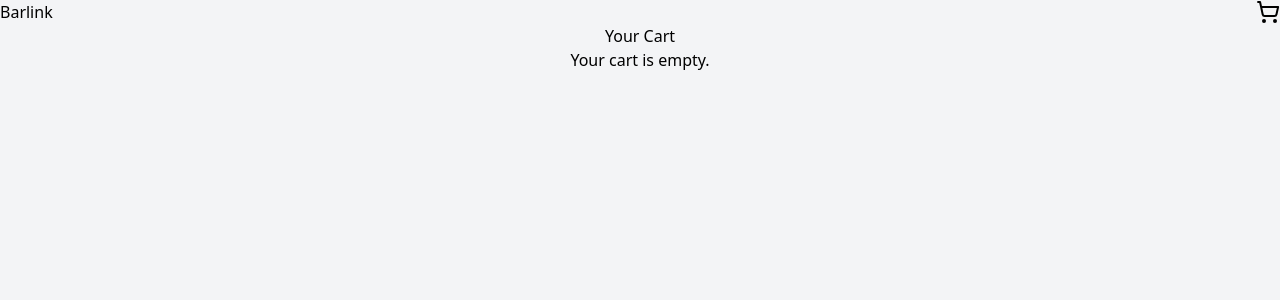
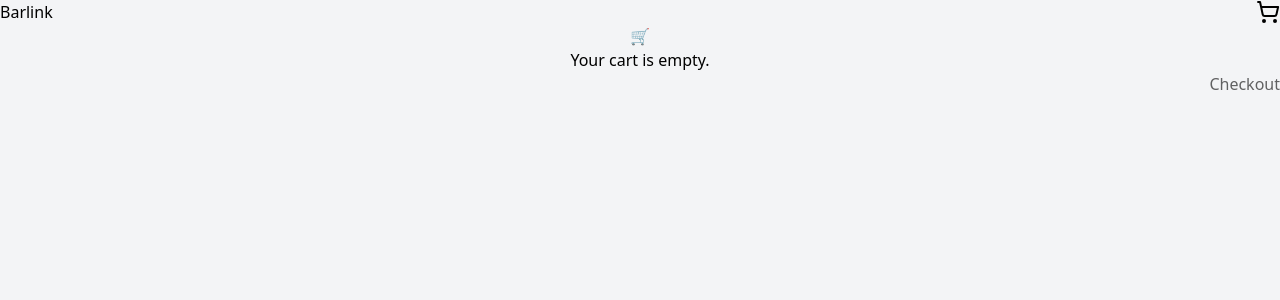
Before and after one commit to stephenchuks/barlink-frontend, a Next.js app: page /cart in a window 1280 px wide. Shown: the top 300 px of the page. Built offline with nearby package versions, Linux system fonts and the light colour scheme.

Commit message:
order placement (Cart → Checkout → Order API call)

```diff
--- a/src/app/cart/page.tsx
+++ b/src/app/cart/page.tsx
@@ -1,39 +1,56 @@
 'use client';
 
+import { useState } from 'react';
+import { useRouter } from 'next/navigation';
+import { toast } from 'sonner';
+import CartSummary from '@/components/CartSummary';
 import { useCart } from '@/context/CartContext';
-import CartItemRow from '@/components/CartItemRow';
-import CartSummary from '@/components/CartSummary';
-import { useEffect, useState } from 'react';
+import type { CartItem } from '@/interfaces/cart';
+import { api } from '@/lib/api';
 
-// For MVP: keep restaurantId in local state or derive from items
 export default function CartPage() {
-  const { items } = useCart();
-  const [restaurantId, setRestaurantId] = useState('');
+  const { items, clearCart } = useCart();
+  const [loading, setLoading] = useState(false);
+  const router = useRouter();
 
-  useEffect(() => {
-    if (items.length) {
-      setRestaurantId(items[0].menuId);
+  const handleCheckout = async () => {
+    if (items.length === 0) return toast.error('Cart is empty!');
+    setLoading(true);
+    try {
+      // Prepare payload for /api/orders
+      const payload = {
+        items: items.map((i: CartItem) => ({
+          menuItem: i.itemId,
+          quantity: i.quantity,
+          price: i.price,
+        })),
+      };
+      // Call backend API
+      const order = await api('/orders', {
+        method: 'POST',
+        body: JSON.stringify(payload),
+      });
+      toast.success('Order placed!');
+      clearCart();
+      router.push(`/orders/${order._id}`);
+    } catch (e: any) {
+      toast.error(e.message || 'Order failed.');
+    } finally {
+      setLoading(false);
     }
-  }, [items]);
-
-  if (!items.length) {
-    return (
-      <div className="max-w-xl mx-auto px-4 py-16 text-center">
-        <h1 className="text-2xl font-bold text-primary mb-4">Your Cart</h1>
-        <div className="text-gray-500">Your cart is empty.</div>
-      </div>
-    );
-  }
+  };
 
   return (
-    <div className="max-w-xl mx-auto px-4 py-8">
-      <h1 className="text-2xl font-bold text-primary mb-4">Your Cart</h1>
-      <div className="bg-white rounded-2xl shadow-card p-4">
-        {items.map(item => (
-          <CartItemRow key={item.itemId} item={item} />
-        ))}
-        <CartSummary />
-
+    <div className="pt-8">
+      <CartSummary />
+      <div className="max-w-md mx-auto mt-4 flex justify-end">
+        <button
+          className="bg-primary text-white rounded-xl py-2 px-6 font-semibold hover:bg-primary/90 transition disabled:opacity-60"
+          onClick={handleCheckout}
+          disabled={loading || items.length === 0}
+        >
+          {loading ? 'Placing Order...' : 'Checkout'}
+        </button>
       </div>
     </div>
   );
--- /dev/null
+++ b/src/app/orders/[orderId]/page.tsx
@@ -0,0 +1,44 @@
+import { api } from '@/lib/api';
+import type { Order } from '@/interfaces/order';
+
+interface Props {
+  params: { orderId: string };
+}
+
+export default async function OrderStatusPage({ params }: Props) {
+  let order: Order | null = null;
+  let error = '';
+  try {
+    order = await api<Order>(`/orders/${params.orderId}`);
+  } catch (e: any) {
+    error = e.message || 'Order not found';
+  }
+
+  if (error)
+    return (
+      <div className="max-w-md mx-auto mt-10 text-center text-red-600">
+        {error}
+      </div>
+    );
+
+  return (
+    <div className="max-w-md mx-auto mt-10 bg-white p-6 rounded-xl shadow-card">
+      <h1 className="text-2xl font-bold mb-4">Order #{order?._id}</h1>
+      <div className="mb-2 font-semibold">Status: <span className="capitalize">{order?.status}</span></div>
+      <div>
+        <ul>
+          {order?.items.map((item, idx) => (
+            <li key={idx} className="flex justify-between py-1 border-b last:border-0">
+              <span>Qty {item.quantity} × </span>
+              <span>₦{item.price.toLocaleString()}</span>
+            </li>
+          ))}
+        </ul>
+      </div>
+      <div className="mt-4 font-bold flex justify-between">
+        <span>Total</span>
+        <span>₦{order?.total.toLocaleString()}</span>
+      </div>
+    </div>
+  );
+}
--- /dev/null
+++ b/src/lib/api.ts
@@ -0,0 +1,20 @@
+// src/lib/api.ts
+export async function api<T = any>(
+  path: string,
+  opts?: RequestInit
+): Promise<T> {
+  const BASE = process.env.NEXT_PUBLIC_API_BASE_URL;
+  const res = await fetch(`${BASE}${path}`, {
+    credentials: 'include', // send cookies if needed
+    headers: {
+      'Content-Type': 'application/json',
+      ...(opts?.headers || {}),
+    },
+    ...opts,
+  });
+  if (!res.ok) {
+    const err = await res.json().catch(() => ({}));
+    throw new Error(err.message || `API error: ${res.status}`);
+  }
+  return res.json();
+}
```
Also changed, not shown: src/interfaces/order.ts (+7 -0 lines).
